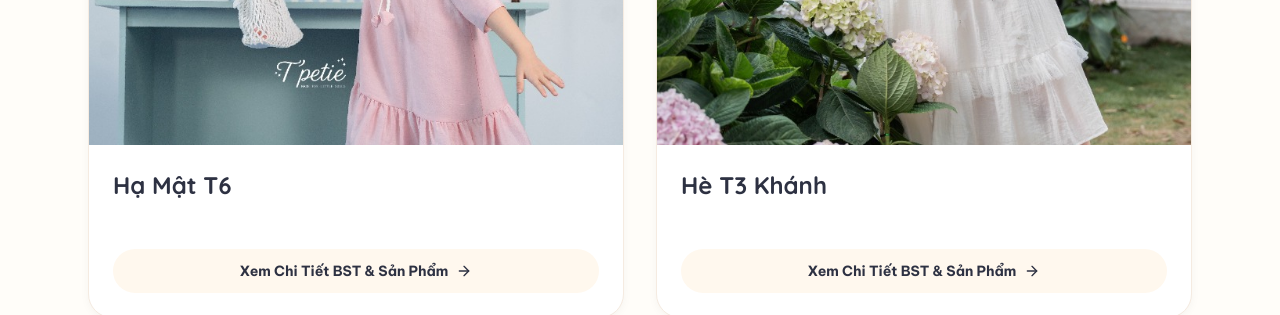
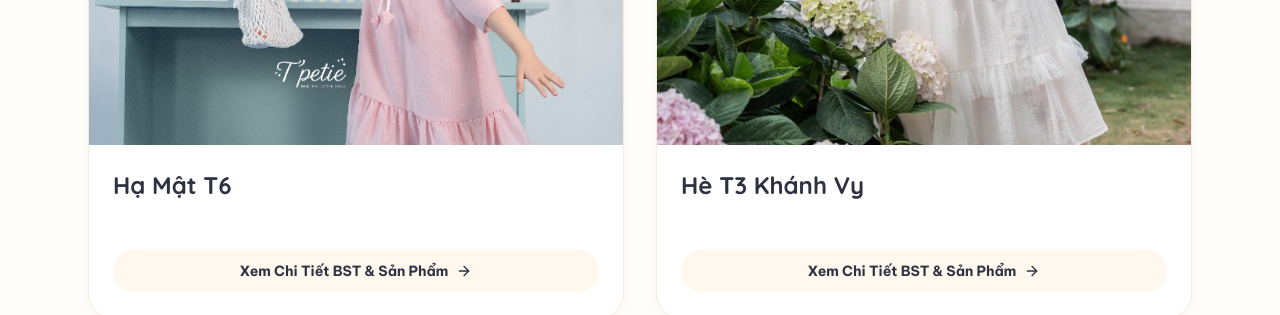
Before and after one commit to ThaoPTT141/T-Petie, a Next.js app: page /bo-suu-tap in a window 1280 px wide. Shown: the part 1024-1339 px from the top of the page. Built offline with nearby package versions, Linux system fonts and the light colour scheme; no server answers; a web font is replaced by a local one.

Commit message:
fix(collection): doi ten chinh xac thanh He T3 Khanh Vy

```diff
--- a/index.html
+++ b/index.html
@@ -1482,7 +1482,7 @@
       },
       {
         id: "khanh-vy",
-        title: "Hè T3 Khánh",
+        title: "Hè T3 Khánh Vy",
         subtitle: "Bộ sưu tập hợp tác đặc biệt — Tinh tế, ngọt ngào và cao cấp",
         story: "",
         badge: "",
--- a/src/data/collections.json
+++ b/src/data/collections.json
@@ -48,7 +48,7 @@
   },
   {
     "id": "khanh-vy",
-    "title": "Hè T3 Khánh",
+    "title": "Hè T3 Khánh Vy",
     "subtitle": "Bộ sưu tập hợp tác đặc biệt — Tinh tế, ngọt ngào và cao cấp",
     "story": "",
     "bannerImage": "/images/khanh-vy.jpg",
--- a/src/data/products.json
+++ b/src/data/products.json
@@ -161,7 +161,7 @@
     "subcategory": "vay",
     "subcategoryName": "Váy",
     "collectionId": "khanh-vy",
-    "collectionName": "Hè T3 Khánh",
+    "collectionName": "Hè T3 Khánh Vy",
     "material": "Tơ tằm Organza thượng hạng phối lụa satin ngọc trai",
     "materialFeatures": ["Phom xòe 3 tầng lộng lẫy", "Đính nơ lưng thủ công", "Không châm chích ngứa ngáy"],
     "sizes": [
```
